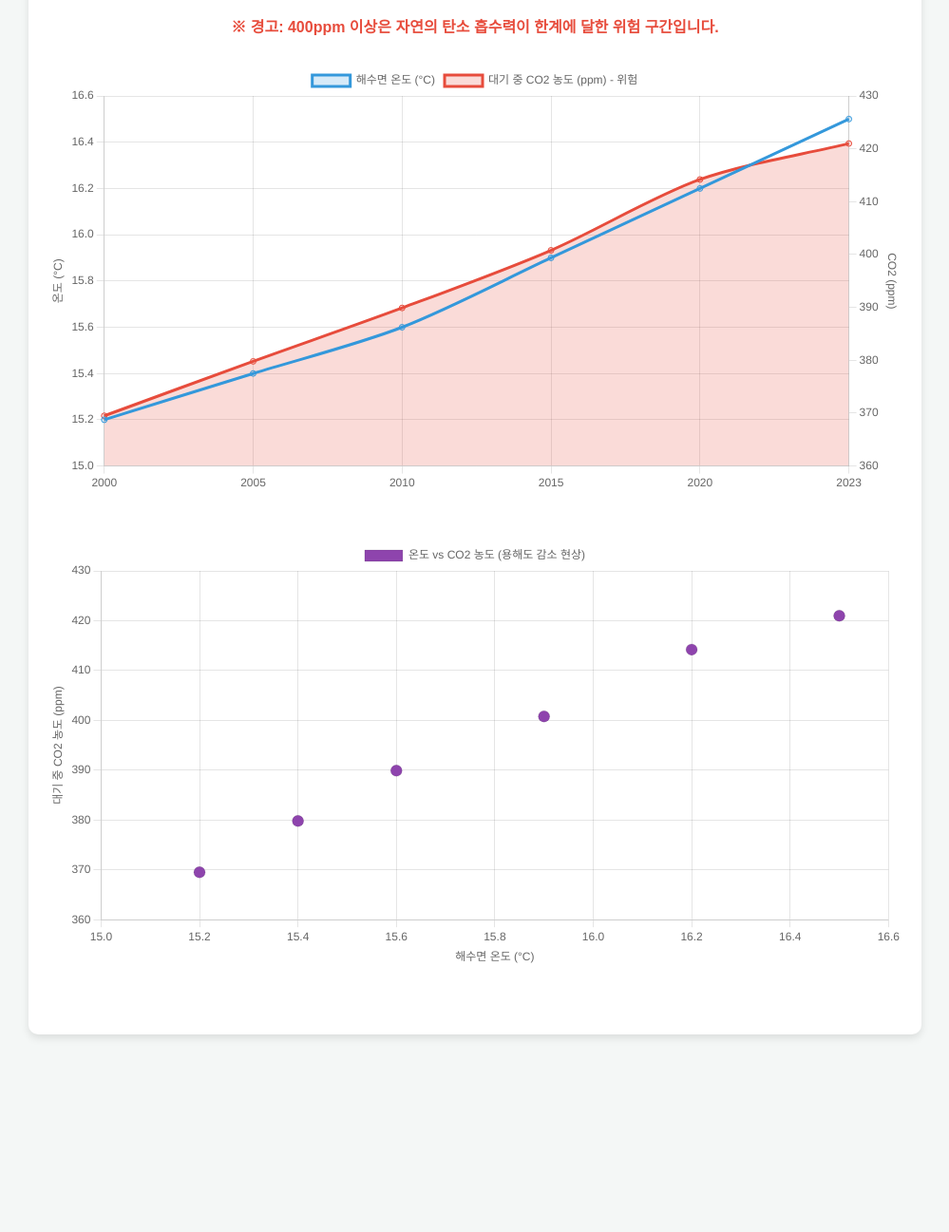
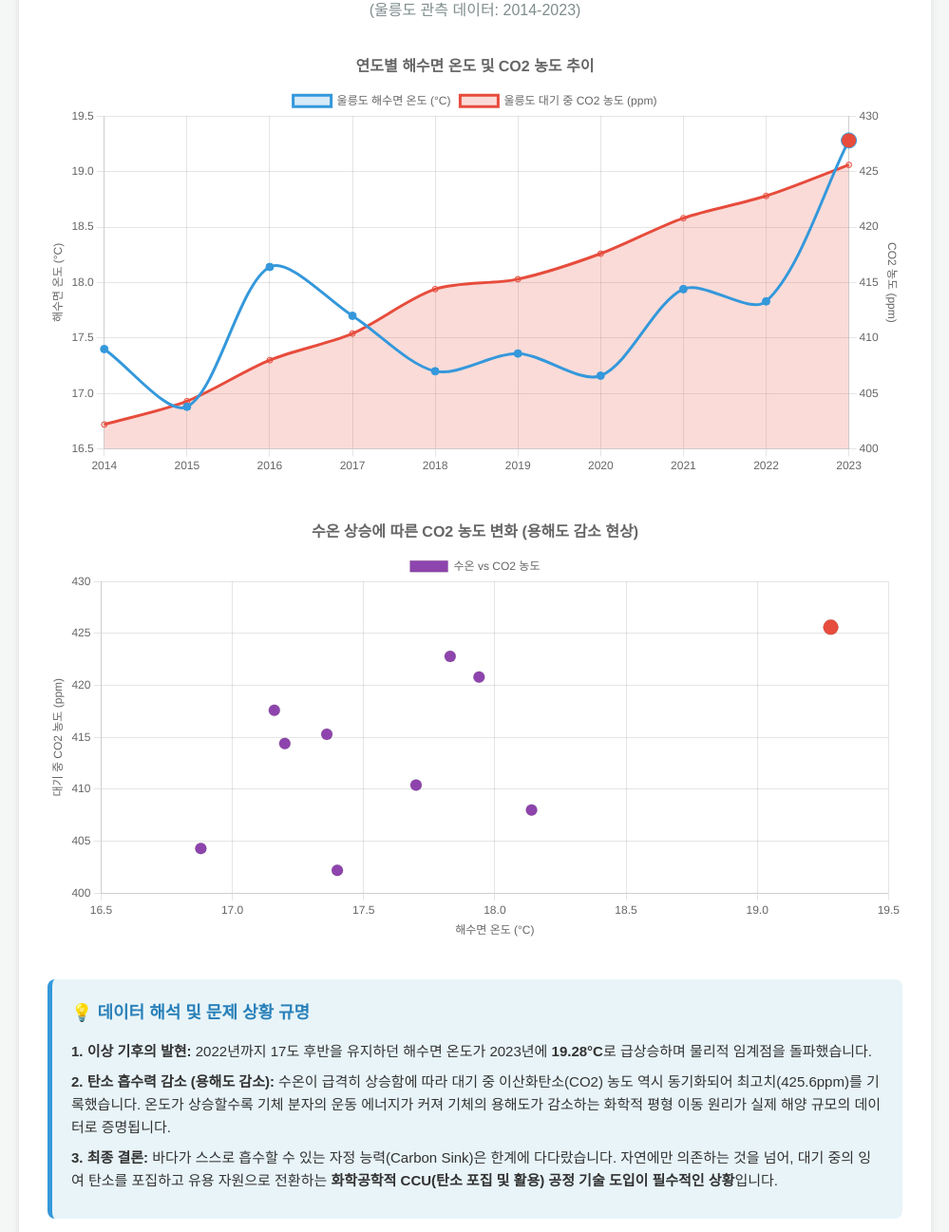
Before and after one commit to yooooooon0303/total, a plain HTML site: page index.html in a window 1280 px wide. Shown: the part 122-1419 px from the top of the page at 95% size, without its empty margins (140-1139 px from the left). Before the commit the page ends 1239 px from the top, so only its background shows below. Drawn offline with nearby package versions, Linux system fonts and the light colour scheme.

Commit message:
Update index.html

```diff
--- a/index.html
+++ b/index.html
@@ -2,64 +2,88 @@
 <html lang="ko">
 <head>
     <meta charset="UTF-8">
-    <title>해양 탄소 흡수력 감소 위기 시각화</title>
+    <meta name="viewport" content="width=device-width, initial-scale=1.0">
+    <title>해양 탄소 흡수 한계 시각화</title>
     <script src="https://cdn.jsdelivr.net/npm/chart.js"></script>
     <style>
-        body { font-family: 'Malgun Gothic', sans-serif; background-color: #f4f7f6; padding: 20px; }
-        .container { max-width: 900px; margin: auto; background: white; padding: 20px; border-radius: 10px; box-shadow: 0 4px 8px rgba(0,0,0,0.1); }
-        h1 { text-align: center; color: #2c3e50; }
-        .warning-text { text-align: center; color: #e74c3c; font-weight: bold; margin-bottom: 30px; }
-        canvas { margin-bottom: 50px; }
+        body { font-family: 'Malgun Gothic', sans-serif; background-color: #f4f7f6; padding: 20px; color: #333; }
+        .container { max-width: 900px; margin: auto; background: white; padding: 30px; border-radius: 10px; box-shadow: 0 4px 8px rgba(0,0,0,0.1); }
+        h1 { text-align: center; color: #2c3e50; font-size: 24px; margin-bottom: 10px; }
+        .subtitle { text-align: center; color: #7f8c8d; font-size: 16px; margin-bottom: 30px; }
+        .chart-wrapper { margin-bottom: 40px; }
+        .interpretation { background-color: #e8f4f8; padding: 20px; border-radius: 8px; border-left: 5px solid #3498db; margin-top: 30px; }
+        .interpretation h3 { margin-top: 0; color: #2980b9; font-size: 18px; }
+        .interpretation p { margin: 8px 0; line-height: 1.6; font-size: 15px; }
     </style>
 </head>
 <body>
     <div class="container">
-        <h1>수온 상승과 해양 탄소 흡수 한계 (위기 상황)</h1>
-        <p class="warning-text">※ 경고: 400ppm 이상은 자연의 탄소 흡수력이 한계에 달한 위험 구간입니다.</p>
+        <!-- 1. 명확한 탐구 제목 -->
+        <h1>수온 상승과 해양의 탄소 흡수 한계</h1>
+        <div class="subtitle">(울릉도 관측 데이터: 2014-2023)</div>
 
-        <!-- 1. 추세 꺾은선 그래프 -->
+        <div class="chart-wrapper">
             <canvas id="trendChart"></canvas>
-        <!-- 2. 산점도 그래프 -->
+        </div>
+
+        <div class="chart-wrapper">
             <canvas id="scatterChart"></canvas>
         </div>
 
+        <!-- 2. 모둠 탐구 결론 및 개인 탐구 빌드업 문구 -->
+        <div class="interpretation">
+            <h3>💡 데이터 해석 및 문제 상황 규명</h3>
+            <p><strong>1. 이상 기후의 발현:</strong> 2022년까지 17도 후반을 유지하던 해수면 온도가 2023년에 <strong>19.28°C</strong>로 급상승하며 물리적 임계점을 돌파했습니다.</p>
+            <p><strong>2. 탄소 흡수력 감소 (용해도 감소):</strong> 수온이 급격히 상승함에 따라 대기 중 이산화탄소(CO2) 농도 역시 동기화되어 최고치(425.6ppm)를 기록했습니다. 온도가 상승할수록 기체 분자의 운동 에너지가 커져 기체의 용해도가 감소하는 화학적 평형 이동 원리가 실제 해양 규모의 데이터로 증명됩니다.</p>
+            <p><strong>3. 최종 결론:</strong> 바다가 스스로 흡수할 수 있는 자정 능력(Carbon Sink)은 한계에 다다랐습니다. 자연에만 의존하는 것을 넘어, 대기 중의 잉여 탄소를 포집하고 유용 자원으로 전환하는 <strong>화학공학적 CCU(탄소 포집 및 활용) 공정 기술 도입이 필수적인 상황</strong>입니다.</p>
+        </div>
+    </div>
+
     <script>
-        async function loadData() {
-            // 실제 배포 시에는 'climate_data.csv'를 사용합니다.
-            // 아래는 테스트를 위해 임시로 배열 데이터를 넣은 부분입니다. (나중에 fetch로 변경 가능)
-            const mockData = [
-                { year: '2000', temp: 15.2, co2: 369.5 },
-                { year: '2005', temp: 15.4, co2: 379.8 },
-                { year: '2010', temp: 15.6, co2: 389.9 },
-                { year: '2015', temp: 15.9, co2: 400.8 },
-                { year: '2020', temp: 16.2, co2: 414.2 },
-                { year: '2023', temp: 16.5, co2: 421.0 }
-            ];
+        async function loadAndDraw() {
+            try {
+                // CSV 데이터 불러오기
+                const response = await fetch('climate_data.csv');
+                const data = await response.text();
 
-            const years = mockData.map(d => d.year);
-            const temps = mockData.map(d => d.temp);
-            const co2s = mockData.map(d => d.co2);
+                const rows = data.trim().split('\n').slice(1);
+                const years = [];
+                const temps = [];
+                const co2s = [];
 
-            // 1. 꺾은선 차트 렌더링
-            new Chart(document.getElementById('trendChart'), {
+                rows.forEach(row => {
+                    const cols = row.split(',');
+                    if (cols.length === 3) {
+                        years.push(cols[0].trim());
+                        temps.push(parseFloat(cols[1].trim()));
+                        co2s.push(parseFloat(cols[2].trim()));
+                    }
+                });
+
+                // 1. 연도별 수온 및 CO2 농도 변화 (이중 축 선그래프)
+                const ctxTrend = document.getElementById('trendChart').getContext('2d');
+                new Chart(ctxTrend, {
                     type: 'line',
                     data: {
                         labels: years,
                         datasets: [
                             {
-                            label: '해수면 온도 (°C)',
+                                label: '울릉도 해수면 온도 (°C)',
                                 data: temps,
                                 borderColor: '#3498db',
                                 backgroundColor: 'rgba(52, 152, 219, 0.2)',
-                            yAxisID: 'y',
-                            tension: 0.3
+                                yAxisID: 'yTemp',
+                                tension: 0.3,
+                                // 2023년(19도 이상) 데이터 포인트를 빨간색으로 크고 강렬하게 강조
+                                pointBackgroundColor: temps.map(t => t > 19 ? '#e74c3c' : '#3498db'),
+                                pointRadius: temps.map(t => t > 19 ? 8 : 4)
                             },
                             {
-                            label: '대기 중 CO2 농도 (ppm) - 위험',
+                                label: '울릉도 대기 중 CO2 농도 (ppm)',
                                 data: co2s,
                                 borderColor: '#e74c3c',
                                 backgroundColor: 'rgba(231, 76, 60, 0.2)',
-                            yAxisID: 'y1',
+                                yAxisID: 'yCO2',
                                 tension: 0.3,
                                 fill: true
                             }
@@ -67,35 +91,56 @@
                     },
                     options: {
                         responsive: true,
+                        plugins: {
+                            title: { display: true, text: '연도별 해수면 온도 및 CO2 농도 추이', font: { size: 16 } }
+                        },
                         scales: {
-                        y: { type: 'linear', position: 'left', title: { display: true, text: '온도 (°C)' } },
-                        y1: { type: 'linear', position: 'right', title: { display: true, text: 'CO2 (ppm)' }, grid: { drawOnChartArea: false } }
+                            yTemp: {
+                                type: 'linear',
+                                position: 'left',
+                                title: { display: true, text: '해수면 온도 (°C)' }
+                            },
+                            yCO2: {
+                                type: 'linear',
+                                position: 'right',
+                                title: { display: true, text: 'CO2 농도 (ppm)' },
+                                grid: { drawOnChartArea: false }
+                            }
                         }
                     }
                 });
 
-            // 2. 산점도 차트 렌더링
-            const scatterData = mockData.map(d => ({ x: d.temp, y: d.co2 }));
-            new Chart(document.getElementById('scatterChart'), {
+                // 2. 수온과 CO2 농도의 상관관계 (산점도)
+                const scatterData = temps.map((temp, index) => ({ x: temp, y: co2s[index] }));
+                const ctxScatter = document.getElementById('scatterChart').getContext('2d');
+                new Chart(ctxScatter, {
                     type: 'scatter',
                     data: {
                         datasets: [{
-                        label: '온도 vs CO2 농도 (용해도 감소 현상)',
+                            label: '수온 vs CO2 농도',
                             data: scatterData,
-                        backgroundColor: '#8e44ad',
-                        pointRadius: 6
+                            // 마찬가지로 2023년 데이터 포인트를 붉은색으로 강조
+                            backgroundColor: temps.map(t => t > 19 ? '#e74c3c' : '#8e44ad'),
+                            pointRadius: temps.map(t => t > 19 ? 8 : 6)
                         }]
                     },
                     options: {
+                        responsive: true,
+                        plugins: {
+                            title: { display: true, text: '수온 상승에 따른 CO2 농도 변화 (용해도 감소 현상)', font: { size: 16 } }
+                        },
                         scales: {
                             x: { title: { display: true, text: '해수면 온도 (°C)' } },
                             y: { title: { display: true, text: '대기 중 CO2 농도 (ppm)' } }
                         }
                     }
                 });
+            } catch (error) {
+                console.error("데이터를 불러오지 못했습니다. climate_data.csv 파일이 올바르게 업로드되었는지 확인해주세요.", error);
+            }
         }
 
-        loadData();
+        loadAndDraw();
     </script>
 </body>
 </html>
```
Lines whose indentation alone changed are shown as unchanged.
